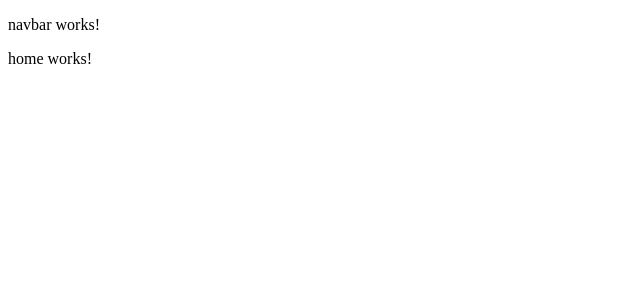
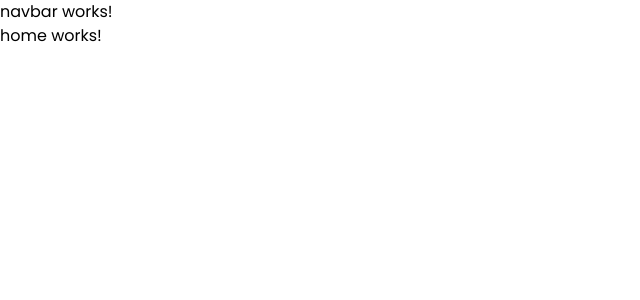
Before and after one commit to jsreputation/PerxTech-AngularTest, an Angular app: page / in a window 1280 px wide. Shown: the top 300 px of the page, without its empty margins (0-640 px from the left). Built offline with nearby package versions, Linux system fonts and the light colour scheme.

Commit message:
style: inject tailwind theme

```diff
--- a/src/styles.scss
+++ b/src/styles.scss
@@ -1 +1,7 @@
-/* You can add global styles to this file, and also import other style files */
+@tailwind base;
+@tailwind components;
+@tailwind utilities;
+
+* {
+  font-family: 'Poppins', sans-serif;
+}
```
